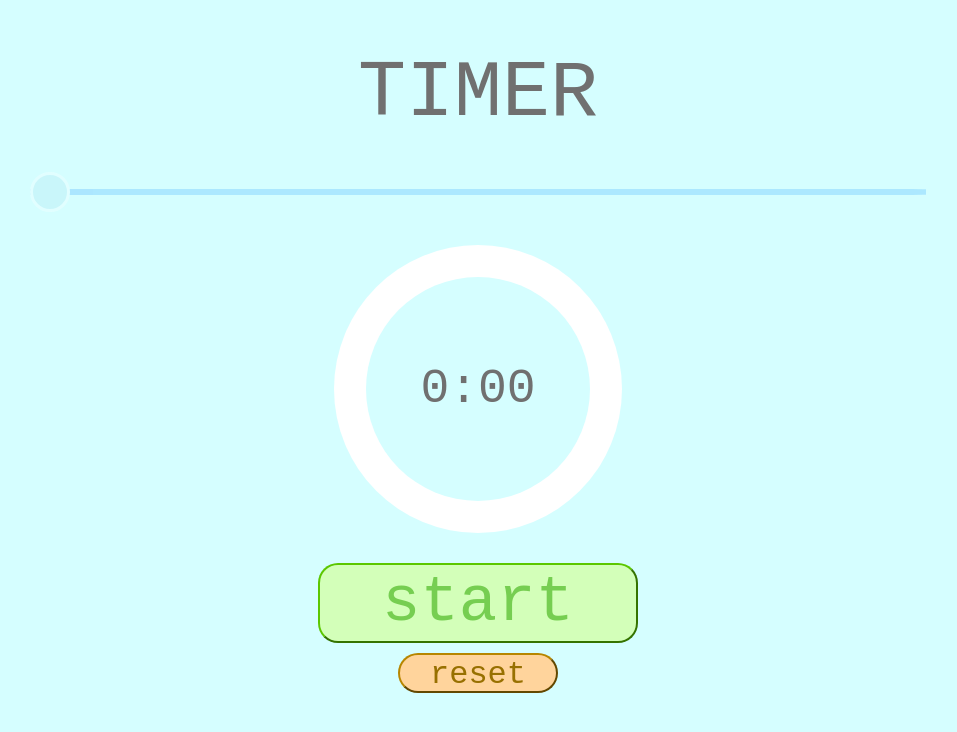
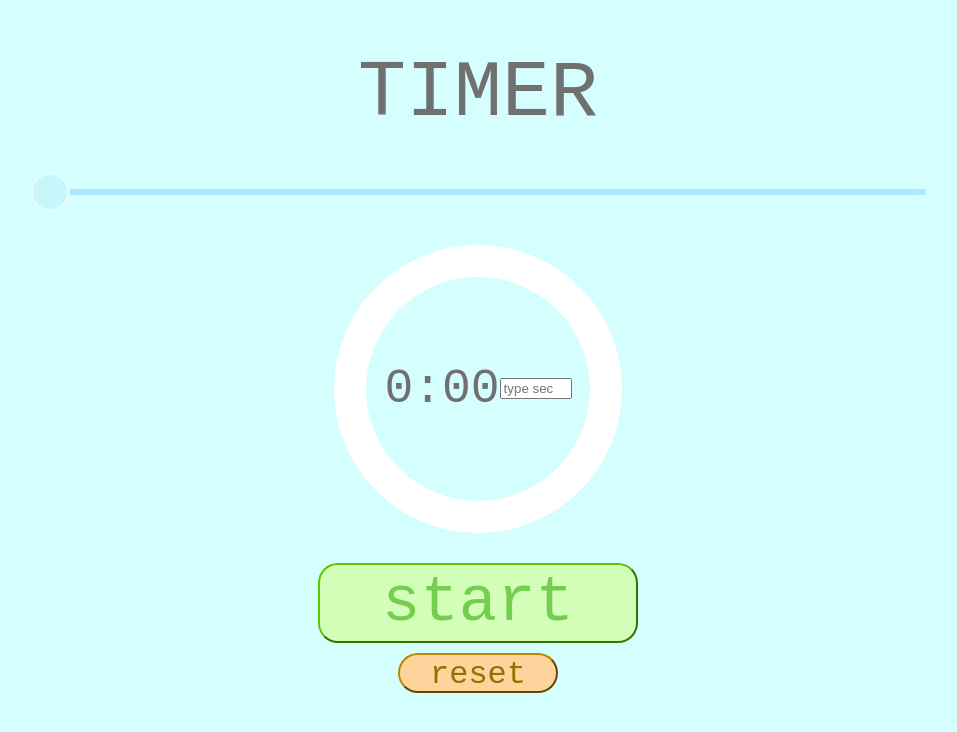
Before and after one commit to Ramses13th/Javascript-Timer, a plain HTML site: page index.html in a window 1280 px wide. Shown: the whole page, without its empty margins (162-1119 px from the left). Drawn offline with Linux system fonts and the light colour scheme.

Commit message:
Update index.html

```diff
--- a/index.html
+++ b/index.html
@@ -6,7 +6,7 @@
     <meta charset="UTF-8">
     <meta http-equiv="X-UA-Compatible" content="IE=edge">
     <meta name="viewport" content="width=device-width, initial-scale=1.0">
-    <title>Document</title>
+    <title>Timer</title>
 </head>
 
 <body>
@@ -19,12 +19,14 @@
 
 
 
+
         <div class="circle">
 
             <div id="insideCircle">
                 <p id="paragraph">
                     0:00
                 </p>
+                <input type="number" min="0" max="3600" placeholder="type seconds here" id="numberInput" >
             </div>
 
         </div>
```
